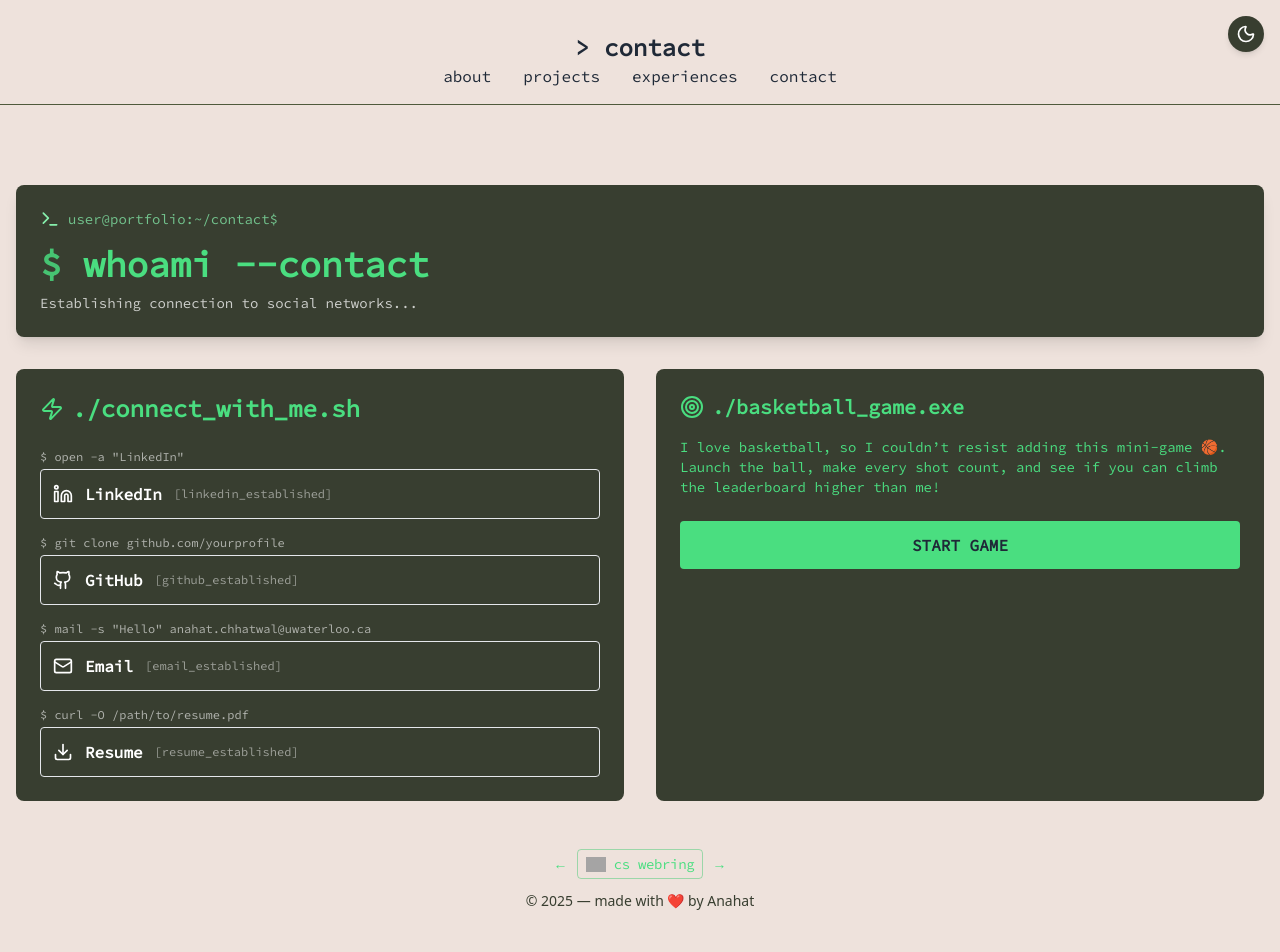
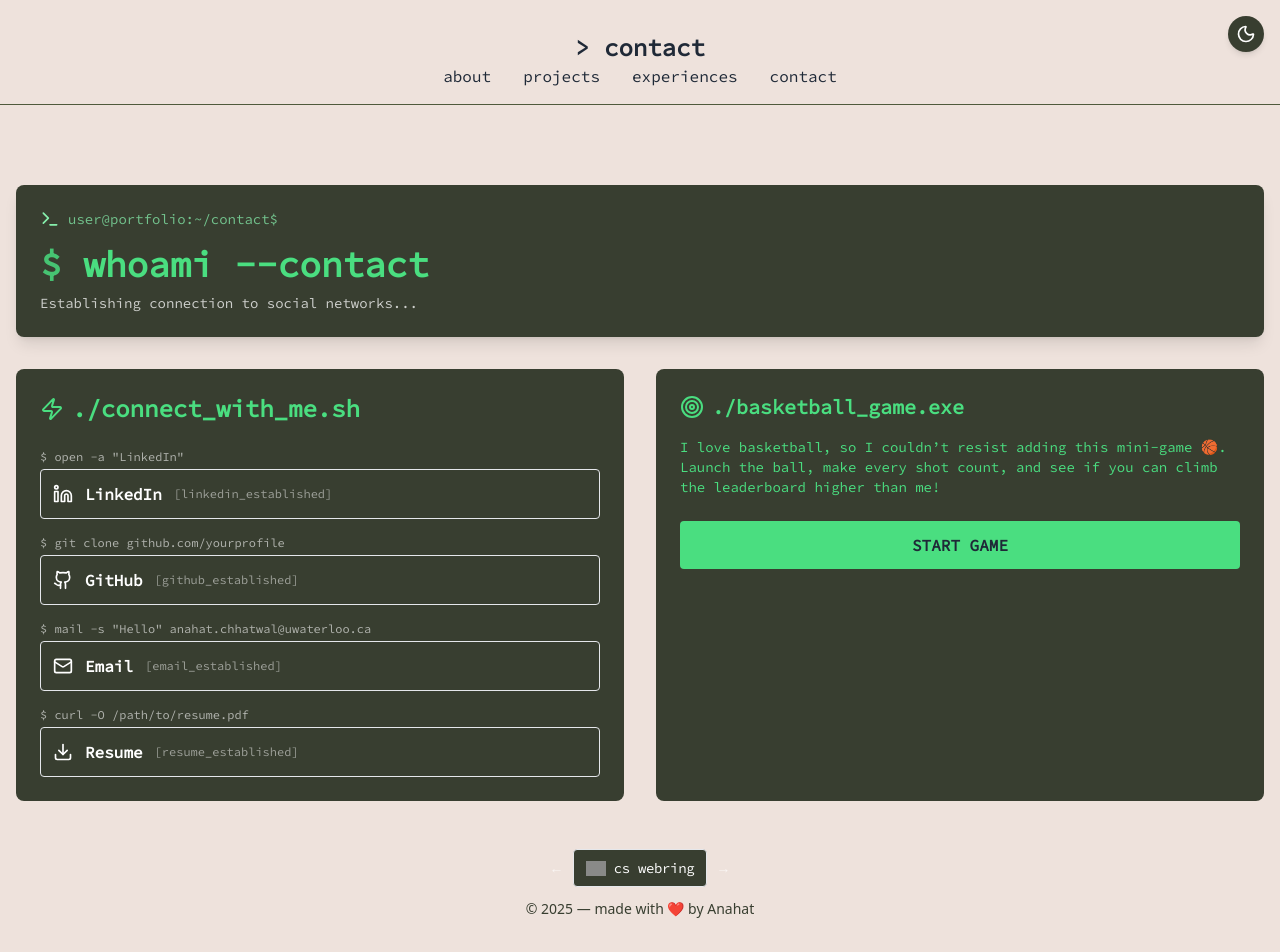
Before and after one commit to Anahat07/personal-portfolio, a React (Create React App) app: page /contact in a window 1280 px wide. Shown: the top 952 px of the page. Built offline with nearby package versions, Linux system fonts and the light colour scheme; grey boxes are pictures that could not be loaded.

Commit message:
webring widget customization

```diff
--- a/src/components/ContactPage.jsx
+++ b/src/components/ContactPage.jsx
@@ -355,11 +355,11 @@
 
               {/* Footer */}
               <footer className="w-full py-4 text-center text-sm text-[#383E30] dark:text-[#EEE2DC] mt-8">
-      <div className="flex items-center justify-center gap-3 mb-3 font-mono text-sm text-green-400">
+  <div className="flex items-center justify-center gap-3 mb-3 font-mono text-sm">
     <a
       href="https://cs.uwatering.com/#YOUR_SITE_URL?nav=prev"
-      className="hover:text-green-300 transition"
       aria-label="Previous site"
+      className="text-white dark:text-black opacity-70 hover:opacity-100 transition"
     >
       ←
     </a>
@@ -369,20 +369,28 @@
       target="_blank"
       rel="noopener noreferrer"
       aria-label="CS Webring"
-      className="flex items-center gap-2 px-2 py-1 rounded border border-green-500/40 hover:border-green-400 hover:shadow-[0_0_8px_rgba(34,197,94,0.35)] transition"
+      className="
+        flex items-center gap-2 px-3 py-2 rounded
+        bg-[#383E30] dark:bg-background-light
+        text-white dark:text-black
+        border border-gray-200 dark:border-[#383E30]
+        hover:bg-background-light hover:text-[#383E30]
+        dark:hover:bg-[#383E30] dark:hover:text-white
+        transition-colors duration-500
+      "
     >
       <img
         src="https://cs.uwatering.com/icon.white.svg"
         alt="CS Webring"
-        className="w-5 opacity-90"
+        className="w-5 opacity-80"
       />
       <span className="tracking-tight">cs webring</span>
     </a>
 
     <a
       href="https://cs.uwatering.com/#YOUR_SITE_URL?nav=next"
-      className="hover:text-green-300 transition"
       aria-label="Next site"
+      className="text-white dark:text-black opacity-70 hover:opacity-100 transition"
     >
       →
     </a>
```
Lines whose indentation alone changed are shown as unchanged.
